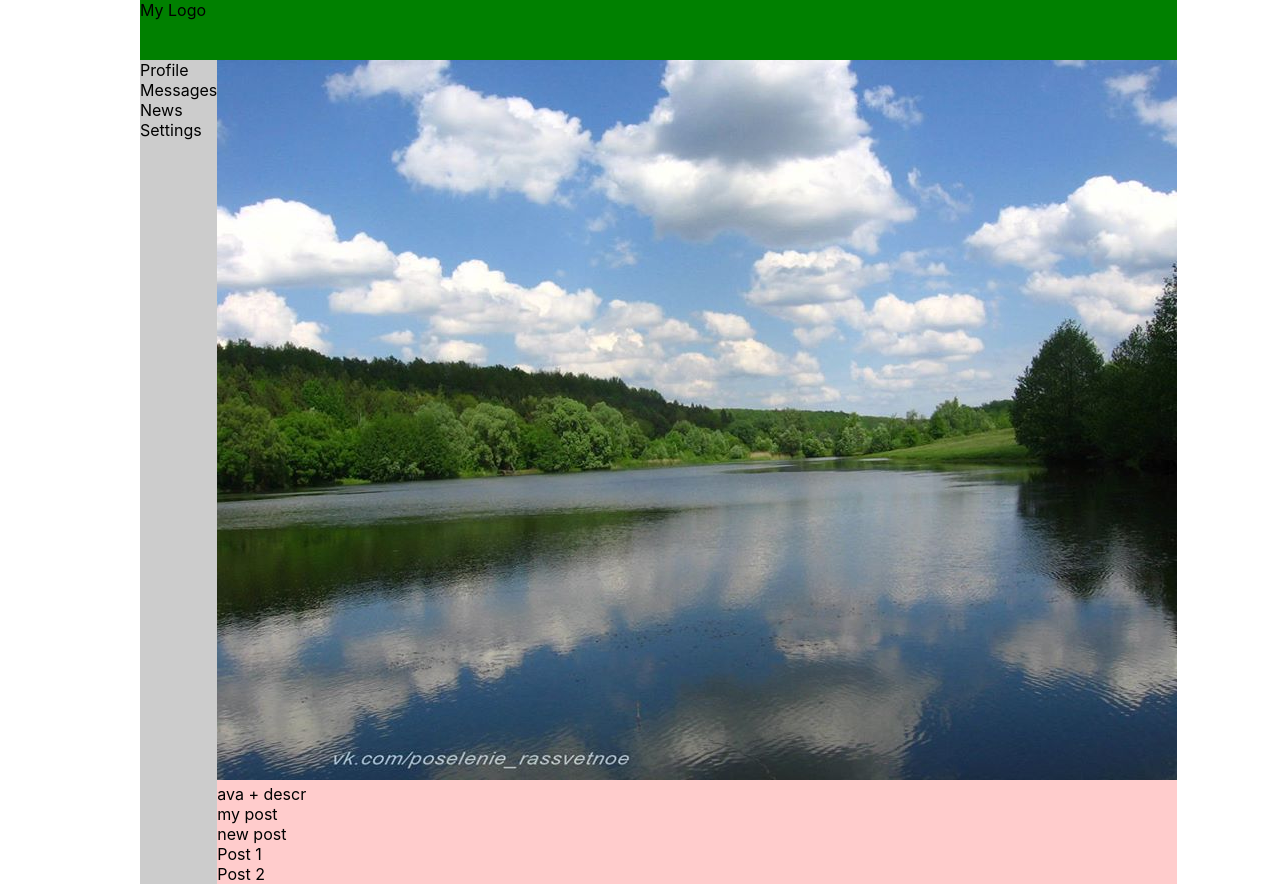
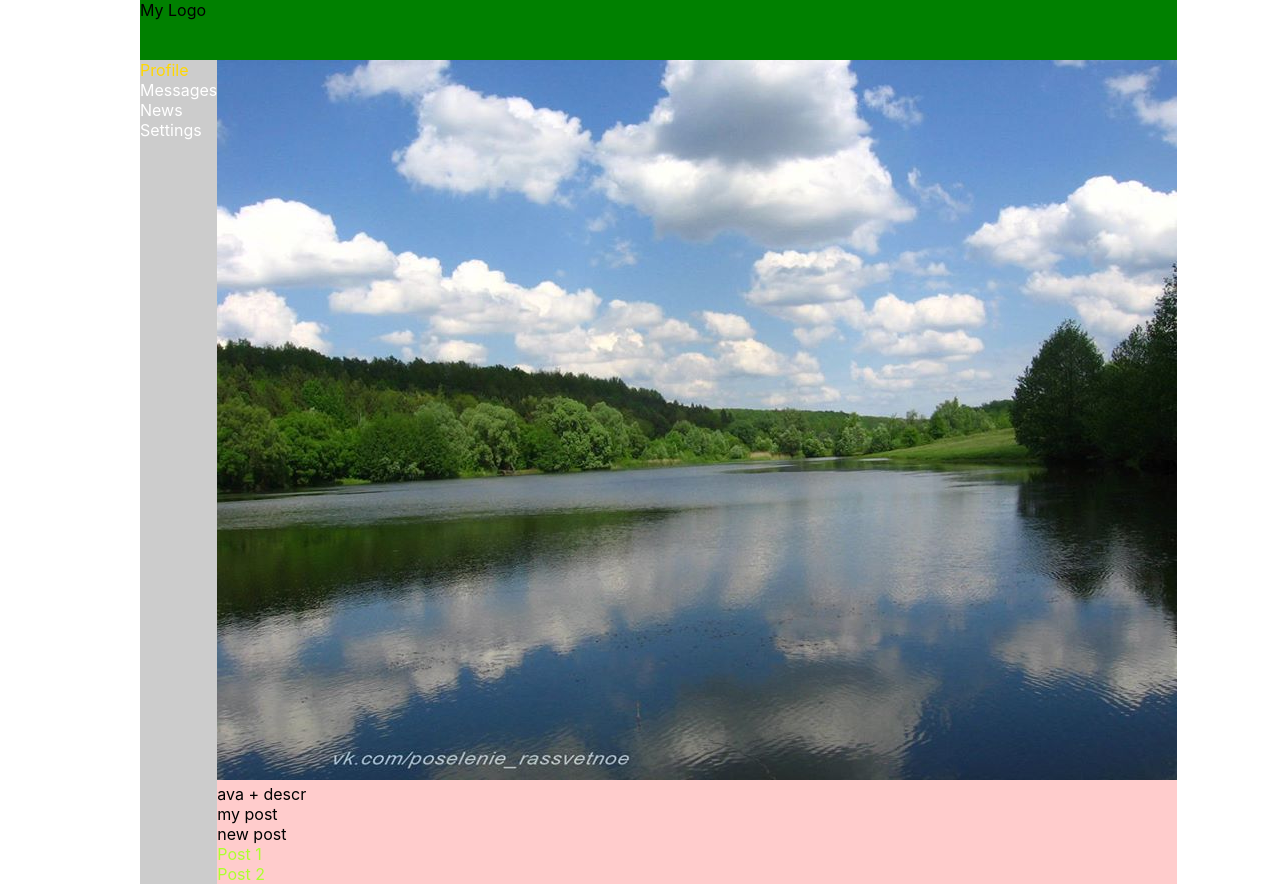
Before and after one commit to OlexaSS/react-social, a React (Create React App) app: page / in a window 1280 px wide. Built offline with nearby package versions, Linux system fonts and the light colour scheme.

Commit message:
css modules

```diff
--- a/src/App.css
+++ b/src/App.css
@@ -9,18 +9,3 @@
     grid-template-rows: 60px 1fr;
     grid-template-columns: 2fr 10fr;
 }
-.header{
-    grid-area: h;
-    background-color: green;
-}
-.header img{
-    width: 60px;
-}
-.nav{
-    grid-area: n;
-    background-color: #ccc;
-}
-.content{
-    grid-area: c;
-    background-color: #fcc;
-}
--- a/src/components/Header.jsx
+++ b/src/components/Header.jsx
@@ -1,8 +1,9 @@
 import React from 'react';
+import s from'./Header.module.css';
 
 const Header = () => {
     return (
-        <header className='header'>
+        <header className={s.header}>
             <a>My Logo</a>
         </header>
     );
--- /dev/null
+++ b/src/components/Header.module.css
@@ -0,0 +1,7 @@
+.header{
+    grid-area: h;
+    background-color: green;
+}
+.header img{
+    width: 60px;
+}
--- a/src/components/Navbar.jsx
+++ b/src/components/Navbar.jsx
@@ -1,18 +1,19 @@
 import React from 'react';
+import s from './Navbar.module.css';
 
 const Navbar = () => {
     return (
-        <nav className='nav'>
-          <div>
+        <nav className={s.nav}>
+          <div className={ `${s.item} ${s.active}` }>
             <a>Profile</a>
           </div>
-          <div>
+          <div className={s.item}>
             <a>Messages</a>
           </div>
-          <div>
+          <div className={s.item}>
             <a>News</a>
           </div>
-          <div>
+          <div className={s.item}>
             <a>Settings</a>
           </div>
         </nav>
--- /dev/null
+++ b/src/components/Navbar.module.css
@@ -0,0 +1,12 @@
+.nav{
+  grid-area: n;
+  background-color: #ccc;
+}
+
+.item{
+  color: #fff;
+}
+
+.item.active{
+  color: gold;
+}
--- a/src/components/Profile.jsx
+++ b/src/components/Profile.jsx
@@ -1,10 +1,11 @@
 import React from 'react';
 import image from '../images/image.jpg';
+import s from './Profile.module.css';
 import ava from '../images/ava.jpg';
 
 const Profile = () => {
     return (
-      <div className='content'>
+      <div className={s.content}>
       <div>
         <img src={image} />
       </div>
@@ -16,11 +17,11 @@
         <div>
           new post
         </div>
-        <div>
-          <div>
+        <div className={s.posts}>
+          <div className={s.item}>
             Post 1
           </div>
-          <div>
+          <div className={s.item}>
             Post 2
           </div>
         </div>
--- /dev/null
+++ b/src/components/Profile.module.css
@@ -0,0 +1,7 @@
+.content{
+  grid-area: c;
+  background-color: #fcc;
+}
+.item{
+  color: greenyellow;
+}
```
